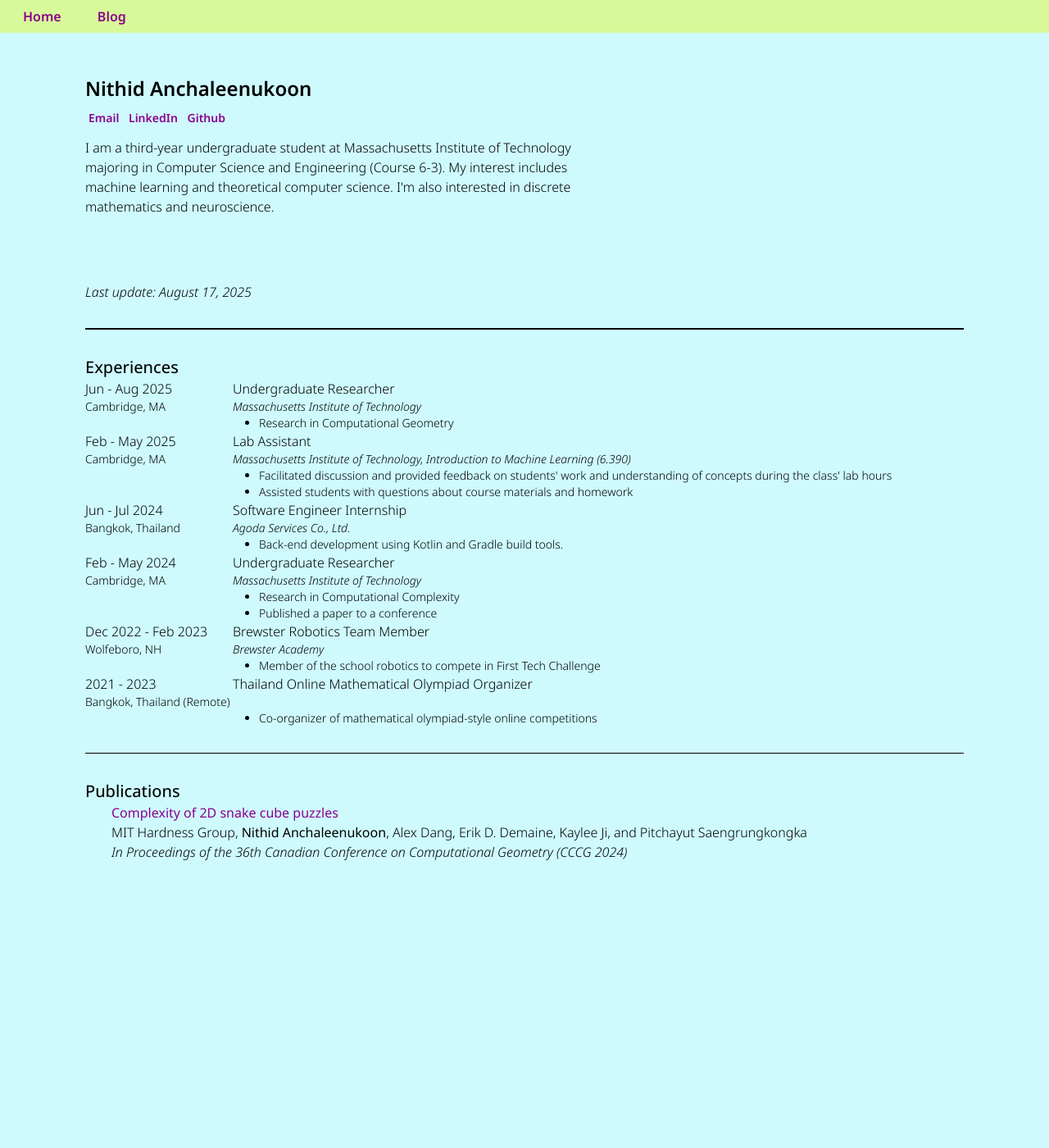
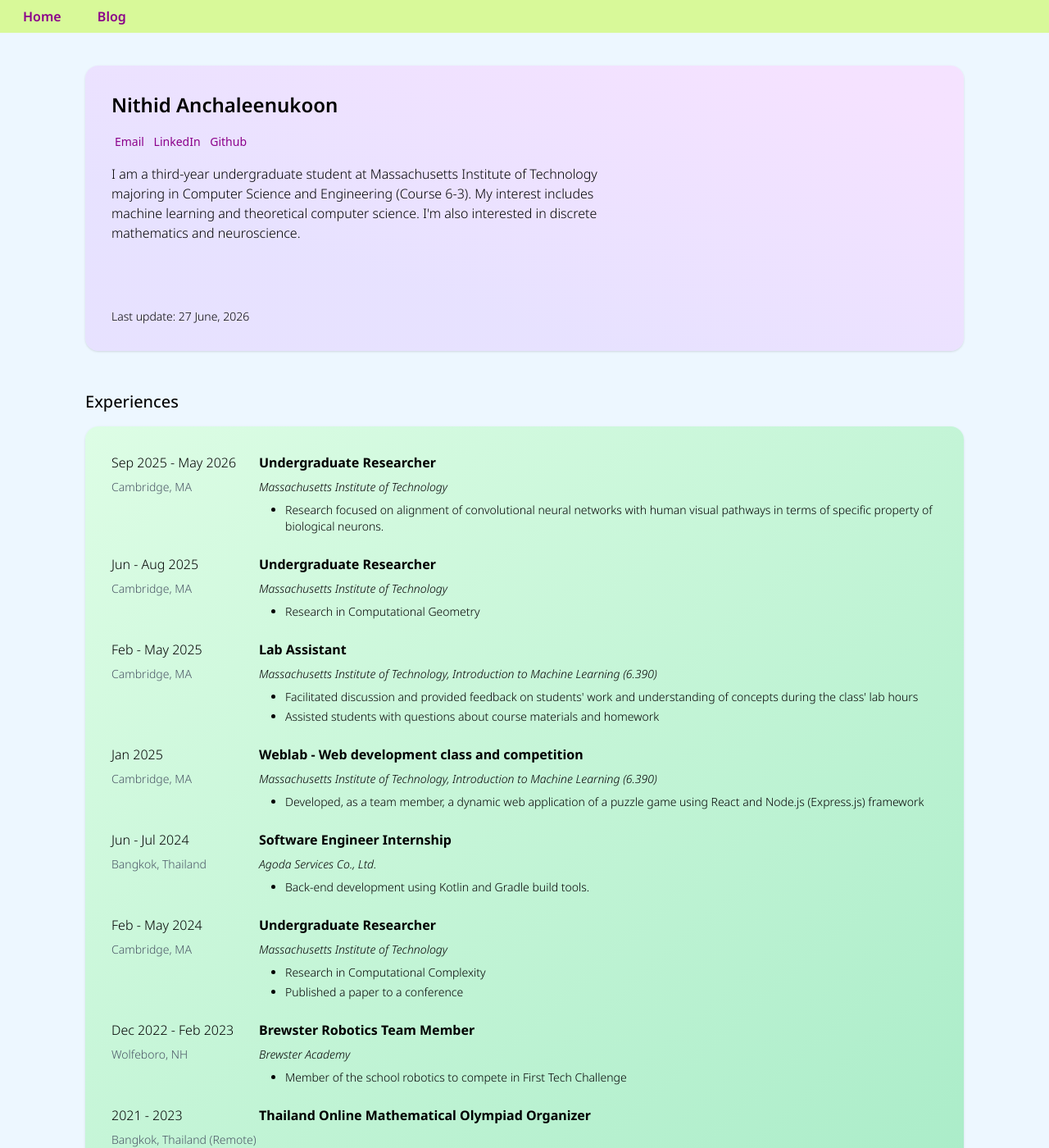
Before and after one commit to psi241/psi241.github.io, a Jekyll site: the page built from index.html, in a window 1280 px wide and 1400 px high. Shown: the whole window at 82% size. Built offline with Jekyll 4.4.1, drawn with Linux system fonts in a browser that asks for light colours.

Commit message:
Update home page

```diff
--- a/_data/exp.yml
+++ b/_data/exp.yml
@@ -1,10 +1,18 @@
 --- # Experiences to list on the homepage
+- name: Undergraduate Researcher
+  date: Sep 2025 - May 2026
+  organization: Massachusetts Institute of Technology
+  location: Cambridge, MA
+  description:
+    - Research focused on alignment of convolutional neural networks with human visual pathways in terms of specific property of biological neurons.
+
 - name: Undergraduate Researcher
   date: Jun - Aug 2025
   organization: Massachusetts Institute of Technology
   location: Cambridge, MA
   description:
     - Research in Computational Geometry
+
 - name: Lab Assistant
   date: Feb - May 2025
   organization: Massachusetts Institute of Technology, Introduction to Machine Learning (6.390)
@@ -12,6 +20,13 @@
   description:
     - Facilitated discussion and provided feedback on students' work and understanding of concepts during the class' lab hours
     - Assisted students with questions about course materials and homework
+
+- name: Weblab - Web development class and competition
+  date: Jan 2025
+  organization: Massachusetts Institute of Technology, Introduction to Machine Learning (6.390)
+  location: Cambridge, MA
+  description:
+    - Developed, as a team member, a dynamic web application of a puzzle game using React and Node.js (Express.js) framework
 
 - name: Software Engineer Internship
   date: Jun - Jul 2024
--- a/_includes/home.html
+++ b/_includes/home.html
@@ -1,41 +1,33 @@
-<div class = "flex flex-col gap-y-8">
+<div class="flex flex-col gap-y-12">
     <div>
-        <div>
-        <h1 class = "text-2xl noto-sans-header mt-3 mb-3">
-            Nithid Anchaleenukoon
-            </br>
-            <span class = "text-sm mt-5 flex-row gap-[10pt]">
-                <a class= "mx-1" href = "mailto:nithidan@mit.edu" target = "_blank">Email</a>
-                <a class= "mx-1" href = "https://www.linkedin.com/in/nithid-anchaleenukoon-0815b8320" target = "_blank">LinkedIn</a>
-                <a class= "mx-1" href = "https://github.com/psi241" target = "_blank">Github</a>
+        <div class="bg-gradient-to-bl from-[var(--color-light-violet)] to-[var(--color-light-purple)] to-70% from-10% p-8 rounded-2xl shadow-sm">
+            <h1 class="text-2xl noto-sans-header mb-4">Nithid Anchaleenukoon </h1>
+            <span class="text-sm mt-5 flex-row gap-[10pt]">
+                <a class="mx-1 hover:underline" href="mailto:nithidan@mit.edu" target="_blank">Email</a>
+                <a class="mx-1 hover:underline" href="www.linkedin.com/in/nithid-anchaleenukoon-0815b8320" target="_blank">LinkedIn</a>
+                <a class="mx-1 hover:underline" href="https://github.com/psi241" target="_blank">Github</a>
             </span>
-        </h1>
-
-        </div>
-        <p class="w-2/3 max-w-150 noto-sans-body">
+            <p class="w-2/3 max-w-[600px] noto-sans-body mt-4">
                 I am a third-year undergraduate student at Massachusetts Institute of Technology majoring in Computer Science and Engineering (Course 6-3). My interest includes machine learning and theoretical computer science. I'm also interested in discrete mathematics and neuroscience.
             </p>
-
-        <p class = "mt-20 noto-sans-body">
-        <i>Last update: August 17, 2025</i>
+            <p class="mt-20 noto-sans-body italic text-sm">
+                Last update: 27 June, 2026
             </p>
         </div>
+    </div>
 
-    <!-- More Info -->
-    <hr class="border-1"/>
     <div>
-        <h2 class="text-xl noto-sans-h2">
-            Experiences
-        </h2>
-        <div class = "grid grid-cols-[180px_1fr] noto-sans-body">
+        <h2 class="text-xl noto-sans-h2 mb-4">Experiences</h2>
+        <div class="bg-gradient-to-br from-[var(--color-light-green)] to-[var(--color-light-dark-green)] p-8 rounded-2xl shadow-sm">
+            <div class="grid grid-cols-[180px_1fr] gap-y-2 noto-sans-body">
                 {% for exp in site.data.exp %}
                     <span>{{ exp.date }}</span>
-                <span>{{ exp.name }}</span>
-                <span class = "text-sm">{{ exp.location }}</span>
-                <span class = "text-sm italic">{{ exp.organization }}</span>
+                    <span class="font-bold">{{ exp.name }}</span>
+                    <span class="text-sm text-gray-600">{{ exp.location }}</span>
+                    <span class="text-sm italic">{{ exp.organization }}</span>
                     <span></span>
-                <span>
-                    <ul class = "list-disc ml-8 text-sm">
+                    <span class="mb-4">
+                        <ul class="list-disc ml-8 text-sm space-y-1">
                             {% for line in exp.description %}
                                 <li>{{ line }}</li>
                             {% endfor %}
@@ -44,20 +36,23 @@
                 {% endfor %}
             </div>
         </div>
+    </div>
 
-     <hr class="border-1/2"/>
     <div>
-        <h2 class="text-xl noto-sans-h2">
-            Publications
-        </h2>
-        <div class = "noto-sans-body">
+        <h2 class="text-xl noto-sans-h2 mb-4">Publications</h2>
+        <div class="bg-gradient-to-br from-emerald-50 to-teal-100 p-8 rounded-2xl shadow-sm">
+            <div class="noto-sans-body space-y-6">
                 {% for entry in site.data.publications %}
-                <div class = "ml-8">
-                    <a href="{{ entry.url }}"><b>{{ entry.title }}</b></a>
+                    <div class="ml-4">
+                        <a href="{{ entry.url }}" class="hover:text-teal-800 transition-colors">
+                            <b class="text-lg">{{ entry.title }}</b>
+                        </a>
+                        <div class="text-gray-700 text-sm">{{ entry.authors }}</div>
+                        <div class="italic text-sm text-gray-500">{{ entry.published }}</div>
                     </div>
-                <div class = "ml-8">{{ entry.authors }}</div>
-                <div class = "ml-8 italic">{{ entry.published }}</div>
                 {% endfor %}
             </div>
         </div>
     </div>
+
+</div>
--- a/_layouts/default.html
+++ b/_layouts/default.html
@@ -10,13 +10,14 @@
     <link rel="stylesheet" href={{page.style_file}} />
     <link rel="stylesheet" href="../assets/css/navigation.css">
     <link rel="stylesheet" href="../assets/css/index.css">
+    <link rel="stylesheet" href="../assets/css/style.css">
   </head>
   <body>
     <div class = "h-screen">
       <nav class="w-full bg-lime-200 flex-row p-2 h-(--navbar-height) fixed">
         {% include navigation.html %}
       </nav>
-      <div class="bg-cyan-100 w-screen pt-10 justify-items-center overflow-scroll min-h-full">
+      <div class="bg-[var(--color-frost-blue)] w-screen pt-10 justify-items-center overflow-scroll min-h-full">
           <div class="w-9/10 min-w-3xs p-10">
       {{content}}
           </div>
--- /dev/null
+++ b/assets/css/style.css
@@ -0,0 +1,7 @@
+:root {
+  --color-frost-blue: #ddf0ff88;
+  --color-light-purple: #e2cfff88;
+  --color-light-violet: #f5e2ff;
+  --color-light-green: #ddfde5;
+  --color-light-dark-green: #a9ecc8;
+}
```
Lines whose indentation alone changed are shown as unchanged.
